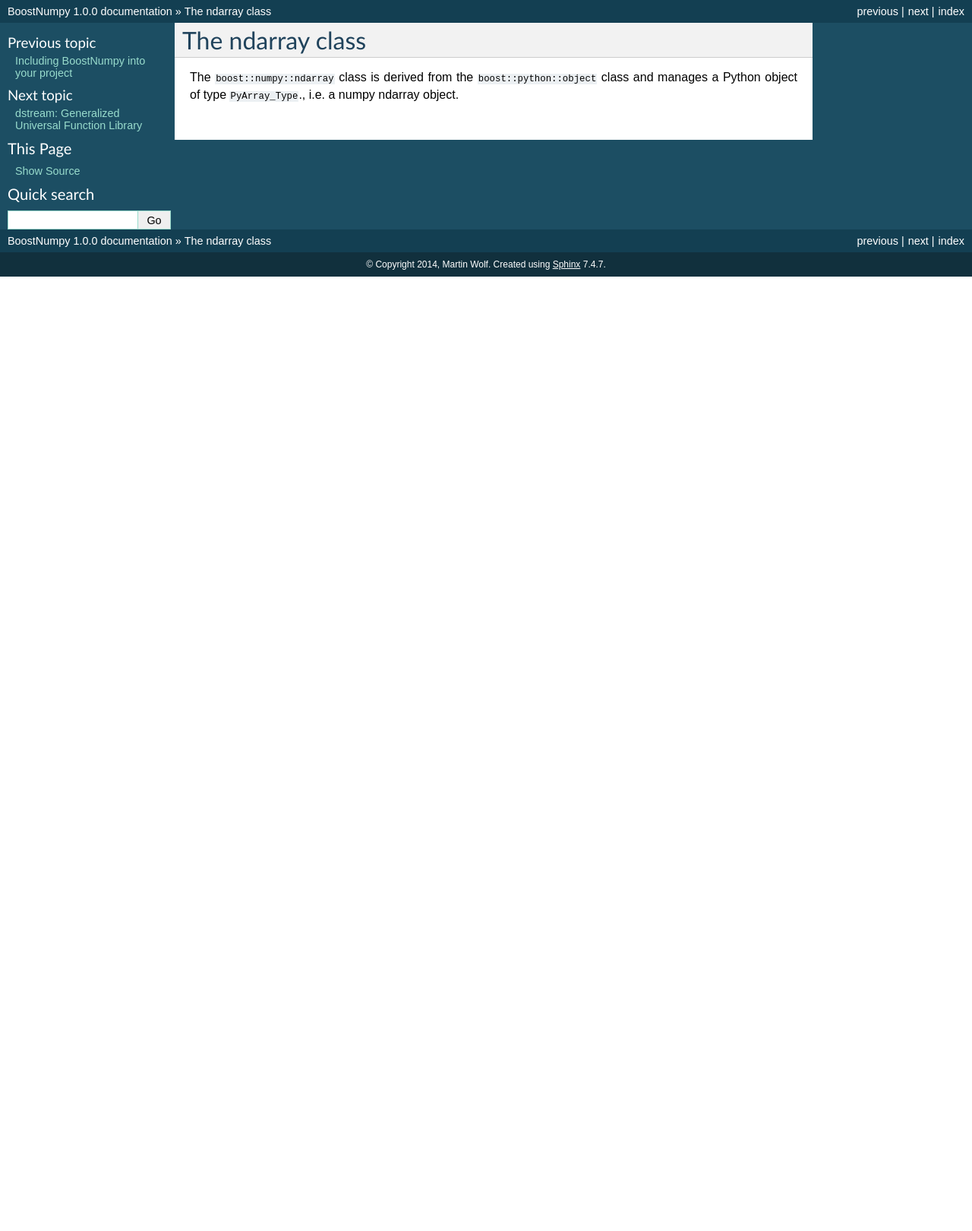
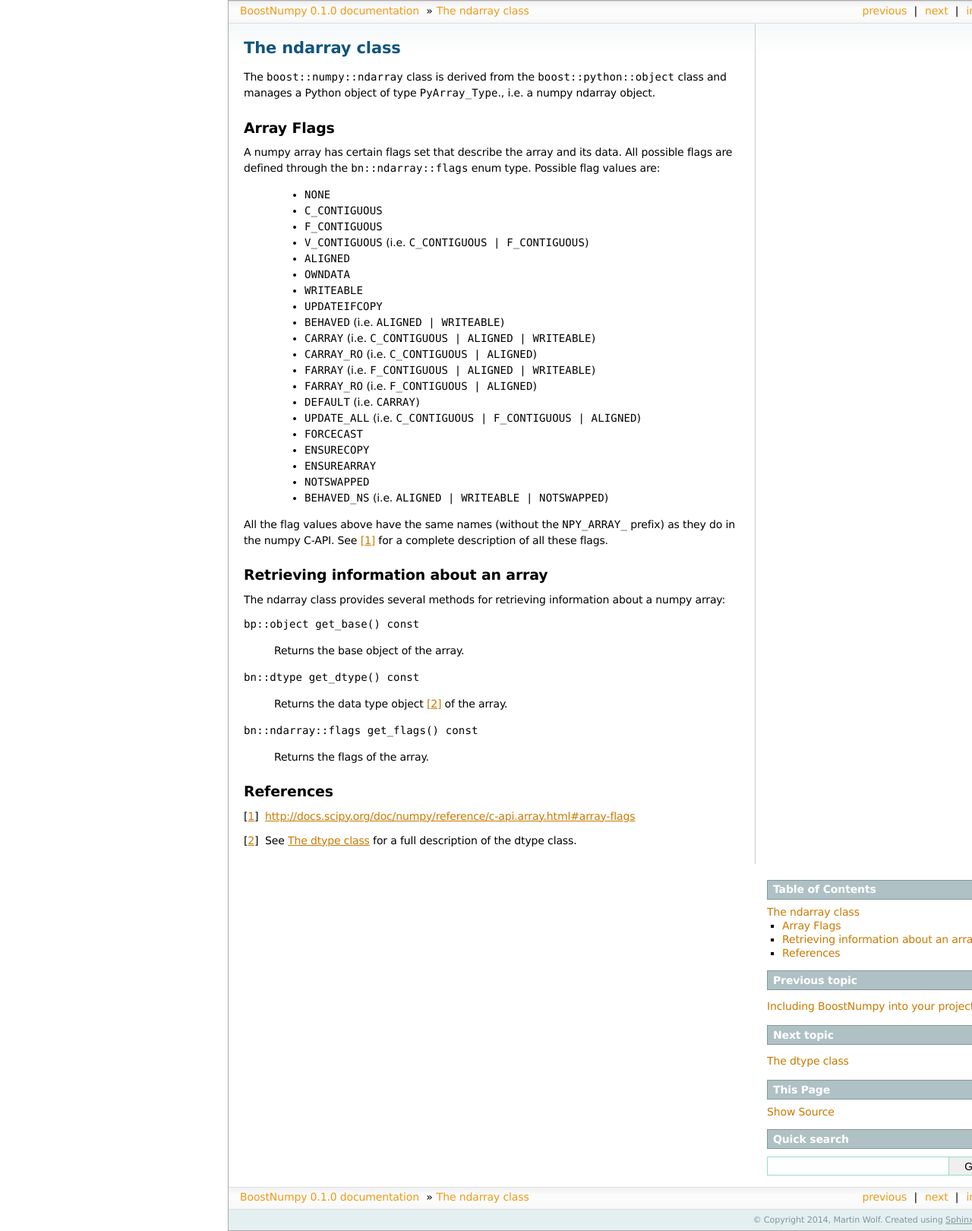
Before and after one commit to martwo/BoostNumpy, a Sphinx documentation site: the page built from doc/ndarray.rst, in a window 1280 px wide. Shown: the whole page at 76% size. Built offline with Sphinx 7.4.7, drawn with Linux system fonts in a browser that asks for light colours; before the commit the page ends 900 px from its top, so only the background shows below that.

Commit message:
We use the sphinxdoc theme for the docs. We still need to adjust the theme. Probably similar to the Sphinx website.

```diff
--- /dev/null
+++ b/doc/_static/sphinxdoc.css
@@ -0,0 +1,339 @@
+/*
+ * sphinxdoc.css_t
+ * ~~~~~~~~~~~~~~~
+ *
+ * Sphinx stylesheet -- sphinxdoc theme.  Originally created by
+ * Armin Ronacher for Werkzeug.
+ *
+ * :copyright: Copyright 2007-2011 by the Sphinx team, see AUTHORS.
+ * :license: BSD, see LICENSE for details.
+ *
+ */
+
+@import url("basic.css");
+
+/* -- page layout ----------------------------------------------------------- */
+
+body {
+    font-family: 'Lucida Grande', 'Lucida Sans Unicode', 'Geneva',
+                 'Verdana', sans-serif;
+    font-size: 14px;
+    letter-spacing: -0.01em;
+    line-height: 150%;
+    text-align: center;
+    background-color: #FFFFFF;
+    color: black;
+    padding: 0;
+    border: 1px solid #aaa;
+
+    margin: 0px 300px 0px 300px;
+    min-width: 1024px;
+}
+
+div.document {
+    background-color: white;
+    text-align: left;
+    background-image: url(contents.png);
+    background-repeat: repeat-x;
+}
+
+div.bodywrapper {
+    margin: 0 330px 0 0;
+    border-right: 1px solid #ccc;
+}
+
+div.body {
+    margin: 0;
+    padding: 0.5em 20px 20px 20px;
+}
+
+div.related {
+    font-size: 1em;
+}
+
+div.related ul {
+    background-image: url(navigation.png);
+    height: 2em;
+    border-top: 1px solid #ddd;
+    border-bottom: 1px solid #ddd;
+}
+
+div.related ul li {
+    margin: 0;
+    padding: 0;
+    height: 2em;
+    float: left;
+}
+
+div.related ul li.right {
+    float: right;
+    margin-right: 5px;
+}
+
+div.related ul li a {
+    margin: 0;
+    padding: 0 5px 0 5px;
+    line-height: 1.75em;
+    color: #EE9816;
+}
+
+div.related ul li a:hover {
+    color: #3CA8E7;
+}
+
+div.sphinxsidebarwrapper {
+    padding: 0;
+}
+
+div.sphinxsidebar {
+    margin: 0;
+    padding: 0.5em 15px 15px 0;
+    width: 300px;
+    float: right;
+    font-size: 1em;
+    text-align: left;
+}
+
+div.sphinxsidebar h3, div.sphinxsidebar h4 {
+    margin: 1em 0 0.5em 0;
+    font-size: 1em;
+    padding: 0.1em 0 0.1em 0.5em;
+    color: white;
+    border: 1px solid #86989B;
+    background-color: #AFC1C4;
+}
+
+div.sphinxsidebar h3 a {
+    color: white;
+}
+
+div.sphinxsidebar ul {
+    padding-left: 1.5em;
+    margin-top: 7px;
+    padding: 0;
+    line-height: 130%;
+}
+
+div.sphinxsidebar ul ul {
+    margin-left: 20px;
+}
+
+div.footer {
+    background-color: #E3EFF1;
+    color: #86989B;
+    padding: 3px 8px 3px 0;
+    clear: both;
+    font-size: 0.8em;
+    text-align: right;
+}
+
+div.footer a {
+    color: #86989B;
+    text-decoration: underline;
+}
+
+/* -- body styles ----------------------------------------------------------- */
+
+p {
+    margin: 0.8em 0 0.5em 0;
+}
+
+a {
+    color: #CA7900;
+    text-decoration: none;
+}
+
+a:hover {
+    color: #2491CF;
+}
+
+div.body a {
+    text-decoration: underline;
+}
+
+h1 {
+    margin: 0;
+    padding: 0.7em 0 0.3em 0;
+    font-size: 1.5em;
+    color: #11557C;
+}
+
+h2 {
+    margin: 1.3em 0 0.2em 0;
+    font-size: 1.35em;
+    padding: 0;
+}
+
+h3 {
+    margin: 1em 0 -0.3em 0;
+    font-size: 1.2em;
+}
+
+div.body h1 a, div.body h2 a, div.body h3 a, div.body h4 a, div.body h5 a, div.body h6 a {
+    color: black!important;
+}
+
+h1 a.anchor, h2 a.anchor, h3 a.anchor, h4 a.anchor, h5 a.anchor, h6 a.anchor {
+    display: none;
+    margin: 0 0 0 0.3em;
+    padding: 0 0.2em 0 0.2em;
+    color: #aaa!important;
+}
+
+h1:hover a.anchor, h2:hover a.anchor, h3:hover a.anchor, h4:hover a.anchor,
+h5:hover a.anchor, h6:hover a.anchor {
+    display: inline;
+}
+
+h1 a.anchor:hover, h2 a.anchor:hover, h3 a.anchor:hover, h4 a.anchor:hover,
+h5 a.anchor:hover, h6 a.anchor:hover {
+    color: #777;
+    background-color: #eee;
+}
+
+a.headerlink {
+    color: #c60f0f!important;
+    font-size: 1em;
+    margin-left: 6px;
+    padding: 0 4px 0 4px;
+    text-decoration: none!important;
+}
+
+a.headerlink:hover {
+    background-color: #ccc;
+    color: white!important;
+}
+
+cite, code, tt {
+    font-family: 'Consolas', 'Deja Vu Sans Mono',
+                 'Bitstream Vera Sans Mono', monospace;
+    font-size: 1.00em;
+    letter-spacing: 0.01em;
+}
+
+tt {
+    background-color: #f2f2f2;
+    border-bottom: 1px solid #ddd;
+    color: #333;
+}
+
+tt.descname, tt.descclassname, tt.xref {
+    border: 0;
+}
+
+hr {
+    border: 1px solid #abc;
+    margin: 2em;
+}
+
+a tt {
+    border: 0;
+    color: #CA7900;
+}
+
+a tt:hover {
+    color: #2491CF;
+}
+
+pre {
+    font-family: 'Consolas', 'Deja Vu Sans Mono',
+                 'Bitstream Vera Sans Mono', monospace;
+    font-size: 0.95em;
+    letter-spacing: 0.015em;
+    line-height: 120%;
+    padding: 0.5em;
+    border: 1px solid #ccc;
+    background-color: #f8f8f8;
+}
+
+pre a {
+    color: inherit;
+    text-decoration: underline;
+}
+
+td.linenos pre {
+    padding: 0.5em 0;
+}
+
+div.quotebar {
+    background-color: #f8f8f8;
+    max-width: 250px;
+    float: right;
+    padding: 2px 7px;
+    border: 1px solid #ccc;
+}
+
+div.topic {
+    background-color: #f8f8f8;
+}
+
+table {
+    border-collapse: collapse;
+    margin: 0 -0.5em 0 -0.5em;
+}
+
+table td, table th {
+    padding: 0.2em 0.5em 0.2em 0.5em;
+}
+
+div.admonition, div.warning {
+    font-size: 0.9em;
+    margin: 1em 0 1em 0;
+    border: 1px solid #86989B;
+    background-color: #f7f7f7;
+    padding: 0;
+}
+
+div.admonition p, div.warning p {
+    margin: 0.5em 1em 0.5em 1em;
+    padding: 0;
+}
+
+div.admonition pre, div.warning pre {
+    margin: 0.4em 1em 0.4em 1em;
+}
+
+div.admonition p.admonition-title,
+div.warning p.admonition-title {
+    margin: 0;
+    padding: 0.1em 0 0.1em 0.5em;
+    color: white;
+    border-bottom: 1px solid #86989B;
+    font-weight: bold;
+    background-color: #AFC1C4;
+}
+
+div.warning {
+    border: 1px solid #940000;
+}
+
+div.warning p.admonition-title {
+    background-color: #CF0000;
+    border-bottom-color: #940000;
+}
+
+div.admonition ul, div.admonition ol,
+div.warning ul, div.warning ol {
+    margin: 0.1em 0.5em 0.5em 3em;
+    padding: 0;
+}
+
+div.versioninfo {
+    margin: 1em 0 0 0;
+    border: 1px solid #ccc;
+    background-color: #DDEAF0;
+    padding: 8px;
+    line-height: 1.3em;
+    font-size: 0.9em;
+}
+
+.viewcode-back {
+    font-family: 'Lucida Grande', 'Lucida Sans Unicode', 'Geneva',
+                 'Verdana', sans-serif;
+}
+
+div.viewcode-block:target {
+    background-color: #f4debf;
+    border-top: 1px solid #ac9;
+    border-bottom: 1px solid #ac9;
+}
--- a/doc/conf.py
+++ b/doc/conf.py
@@ -21,7 +21,7 @@
 # -- General configuration -----------------------------------------------------
 
 # If your documentation needs a minimal Sphinx version, state it here.
-#needs_sphinx = '1.0'
+needs_sphinx = '1.0'
 
 # Add any Sphinx extension module names here, as strings. They can be extensions
 # coming with Sphinx (named 'sphinx.ext.*') or your custom ones.
@@ -48,9 +48,9 @@
 # built documents.
 #
 # The short X.Y version.
-version = '1.0'
+version = '0.1'
 # The full version, including alpha/beta/rc tags.
-release = '1.0.0'
+release = '0.1.0'
 
 # The language for content autogenerated by Sphinx. Refer to documentation
 # for a list of supported languages.
@@ -91,12 +91,14 @@
 
 # The theme to use for HTML and HTML Help pages.  See the documentation for
 # a list of builtin themes.
-html_theme = 'default'
+html_theme = 'sphinxdoc'
 
 # Theme options are theme-specific and customize the look and feel of a theme
 # further.  For a list of options available for each theme, see the
 # documentation.
-#html_theme_options = {}
+html_theme_options = {
+    'sidebarwidth': 320
+}
 
 # Add any paths that contain custom themes here, relative to this directory.
 #html_theme_path = []
--- a/doc/dstream/mapping/converter/index.rst
+++ b/doc/dstream/mapping/converter/index.rst
@@ -10,7 +10,7 @@
 core shape types.
 
 .. toctree::
-   :maxdepth: 3
+   :maxdepth: 2
 
    return_type_to_out_mapping
    arg_type_to_core_shape
--- a/doc/dstream/wiring/index.rst
+++ b/doc/dstream/wiring/index.rst
@@ -22,6 +22,6 @@
 
 
 .. toctree::
-   :maxdepth: 3
+   :maxdepth: 2
 
    default_wiring_models
--- a/doc/include.rst
+++ b/doc/include.rst
@@ -12,7 +12,7 @@
 
 This main header includes the basic header files like
 ``<boost/numpy/ndarray.hpp>``. Header files for additional BoostNumpy libraries
-like *dstream* need to be included separately.
+such like *dstream* need to be included separately.
 
 .. note::
 
--- a/doc/index.rst
+++ b/doc/index.rst
@@ -8,8 +8,9 @@
 exposing C++ functions as numpy generalized universal functions to Python.
 
 .. toctree::
-   :maxdepth: 3
+   :maxdepth: 2
 
    include
    ndarray
+   dtype
    dstream/index
--- a/doc/ndarray.rst
+++ b/doc/ndarray.rst
@@ -8,3 +8,61 @@
 The ``boost::numpy::ndarray`` class is derived from the
 ``boost::python::object`` class and manages a Python object of type
 ``PyArray_Type``., i.e. a numpy ndarray object.
+
+Array Flags
+-----------
+
+A numpy array has certain flags set that describe the array and its data. All
+possible flags are defined through the ``bn::ndarray::flags`` enum type.
+Possible flag values are:
+
+    * ``NONE``
+    * ``C_CONTIGUOUS``
+    * ``F_CONTIGUOUS``
+    * ``V_CONTIGUOUS`` (i.e. ``C_CONTIGUOUS | F_CONTIGUOUS``)
+    * ``ALIGNED``
+    * ``OWNDATA``
+    * ``WRITEABLE``
+    * ``UPDATEIFCOPY``
+    * ``BEHAVED`` (i.e. ``ALIGNED | WRITEABLE``)
+    * ``CARRAY`` (i.e. ``C_CONTIGUOUS | ALIGNED | WRITEABLE``)
+    * ``CARRAY_RO`` (i.e. ``C_CONTIGUOUS | ALIGNED``)
+    * ``FARRAY`` (i.e. ``F_CONTIGUOUS | ALIGNED | WRITEABLE``)
+    * ``FARRAY_RO`` (i.e. ``F_CONTIGUOUS | ALIGNED``)
+    * ``DEFAULT`` (i.e. ``CARRAY``)
+    * ``UPDATE_ALL`` (i.e. ``C_CONTIGUOUS | F_CONTIGUOUS | ALIGNED``)
+    * ``FORCECAST``
+    * ``ENSURECOPY``
+    * ``ENSUREARRAY``
+    * ``NOTSWAPPED``
+    * ``BEHAVED_NS`` (i.e. ``ALIGNED | WRITEABLE | NOTSWAPPED``)
+
+All the flag values above have the same names (without the ``NPY_ARRAY_``
+prefix) as they do in the numpy C-API. See [#numpy_c_api_array_flags]_ for a
+complete description of all these flags.
+
+Retrieving information about an array
+-------------------------------------
+
+The ndarray class provides several methods for retrieving information about a
+numpy array:
+
+``bp::object get_base() const``
+
+    Returns the base object of the array.
+
+``bn::dtype get_dtype() const``
+
+    Returns the data type object [#dtype_class]_ of the array.
+
+``bn::ndarray::flags get_flags() const``
+
+    Returns the flags of the array.
+
+References
+----------
+
+.. [#numpy_c_api_array_flags] http://docs.scipy.org/doc/numpy/reference/c-api.array.html#array-flags
+
+.. [#dtype_class] See :ref:`BoostNumpy_dtype` for a full description of the
+                  dtype class.
```
Also changed, not shown: doc/dtype.rst (added, +10 -0 lines).
